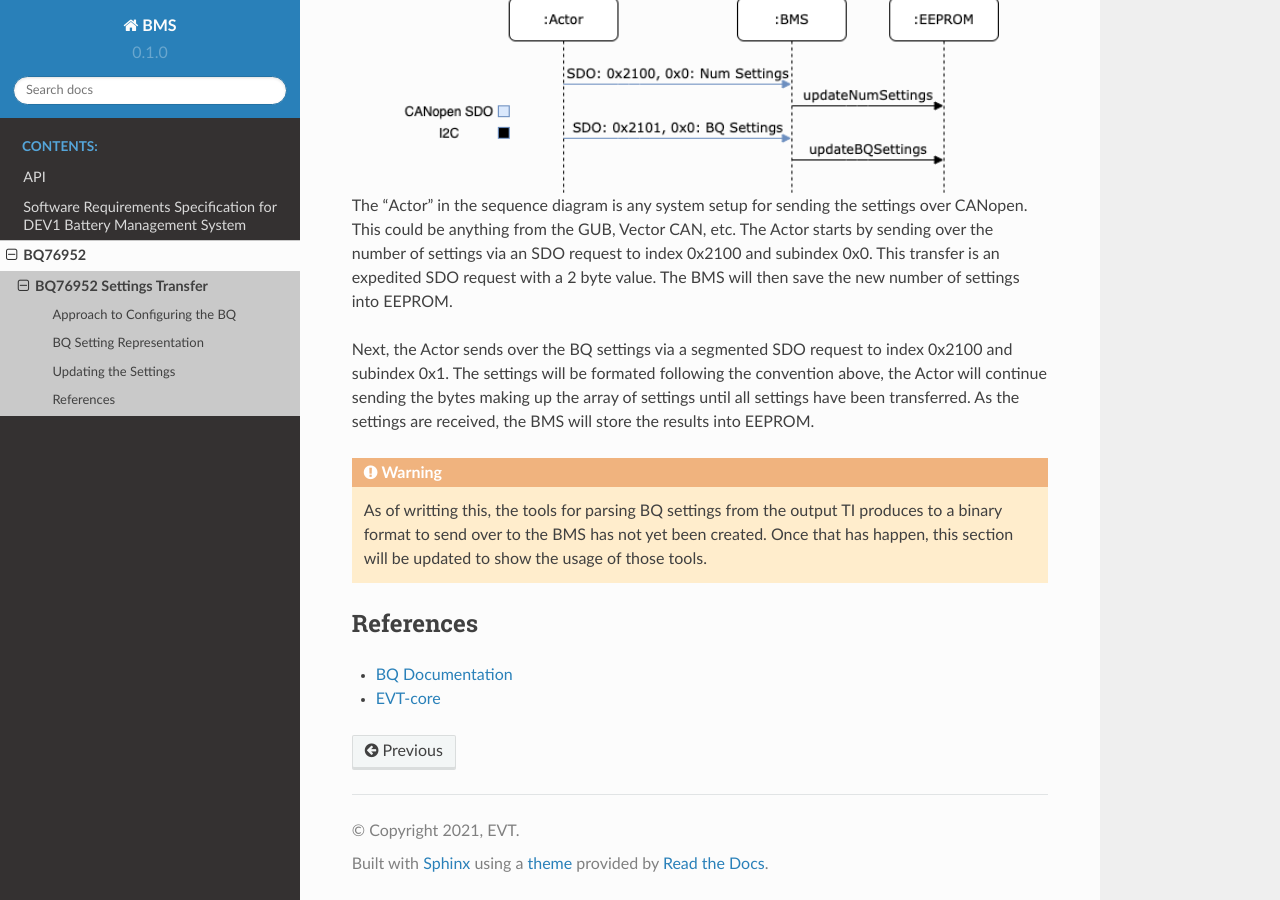
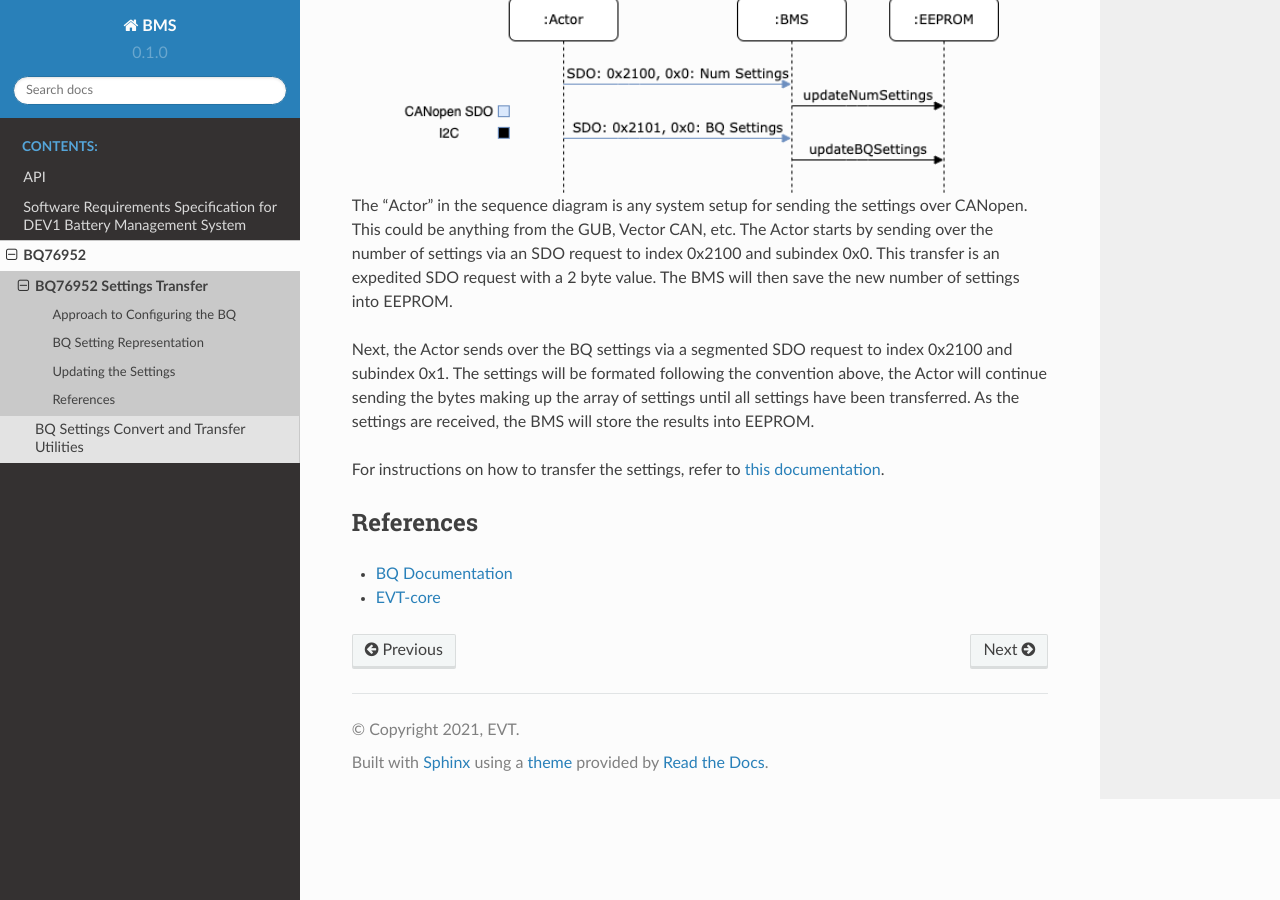
Before and after one commit to RIT-EVT/BMS, a Sphinx documentation site: the page built from docs/source/BQ/settings_transfer.rst, in a window 1280 px wide and 900 px high, scrolled down 2281 px. Built offline with Sphinx 7.4.7 and the Read the Docs theme 2.0.0, drawn with Linux system fonts in a browser that asks for light colours.

Commit message:
Begin documentation on settings transfer utilities

```diff
--- a/docs/source/BQ/index.rst
+++ b/docs/source/BQ/index.rst
@@ -25,3 +25,4 @@
    :caption: Features:
 
    settings_transfer.rst
+   transfer_utility.rst
--- a/docs/source/BQ/settings_transfer.rst
+++ b/docs/source/BQ/settings_transfer.rst
@@ -120,11 +120,8 @@
 the array of settings until all settings have been transferred. As the settings
 are received, the BMS will store the results into EEPROM.
 
-.. warning::
-   As of writting this, the tools for parsing BQ settings from the output TI
-   produces to a binary format to send over to the BMS has not yet been
-   created. Once that has happen, this section will be updated to show the
-   usage of those tools.
+For instructions on how to transfer the settings, refer to
+:doc:`this documentation <transfer_utility>`.
 
 References
 ==========
```
Also changed, not shown: docs/source/BQ/transfer_utility.rst (added, +74 -0 lines), 3 other files.
